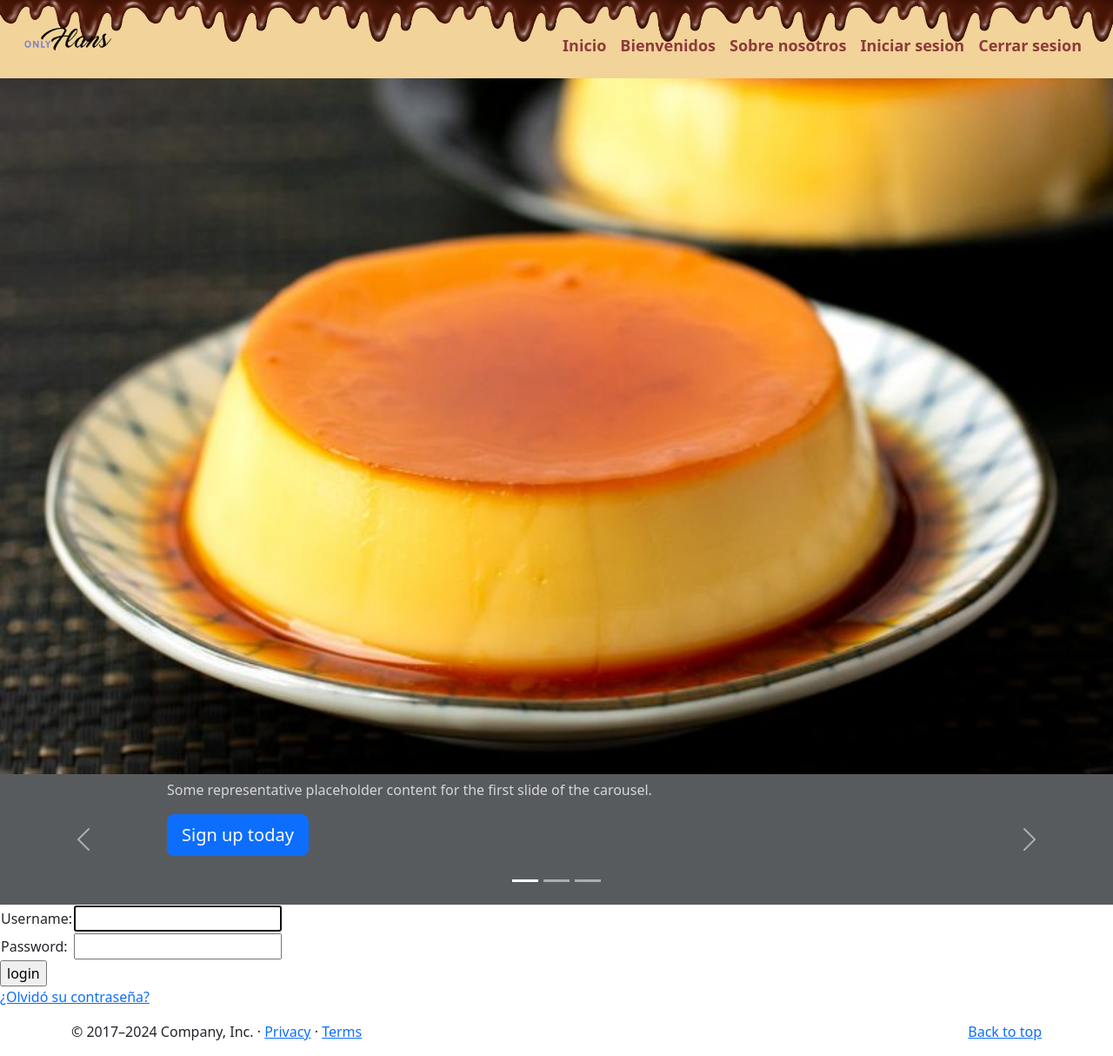
After one commit to reganst93/proyecto_django_desafio, a Django app: page /accounts/login/ in a window 1280 px wide. The commit adds this page. Shown: the whole page at 87% size. Run offline with Django 4.2, Linux system fonts and the light colour scheme.

Commit message:
primer requerimiento

```diff
--- a/onlyflansapp/onlyflansapp/urls.py
+++ b/onlyflansapp/onlyflansapp/urls.py
@@ -16,9 +16,8 @@
 """
 
 from django.contrib import admin
-from django.urls import path
+from django.urls import path, include
 from static_pages.views import index, about, welcome, contact
-
 
 urlpatterns = [
     path("admin/", admin.site.urls),
@@ -26,4 +25,7 @@
     path("about", about, name="acerca"),
     path("welcome", welcome, name="bienvenidos"),
     path("contact", contact, name="contacto"),
+    path(
+        "accounts/", include("django.contrib.auth.urls")
+    ),  # Habilita las URL de autenticación
 ]
--- /dev/null
+++ b/onlyflansapp/static_pages/templates/registration/login.html
@@ -0,0 +1,37 @@
+{% extends 'static_base.html' %}
+
+{% block content %}
+
+  {% if form.errors %}
+    <p>Su nombre de usuario y contraseña no coinciden. Inténtalo de nuevo.</p>
+  {% endif %}
+
+  {% if next %}
+    {% if user.is_authenticated %}
+      <p>Su cuenta no tiene acceso a esta página. Para continuar,
+      inicie sesión con una cuenta que tenga acceso.</p>
+    {% else %}
+      <p>Por favor inicie sesión para ver esta página.</p>
+    {% endif %}
+  {% endif %}
+
+  <form method="post" action="{% url 'login' %}">
+    {% csrf_token %}
+    <table>
+      <tr>
+        <td>{{ form.username.label_tag }}</td>
+        <td>{{ form.username }}</td>
+      </tr>
+      <tr>
+        <td>{{ form.password.label_tag }}</td>
+        <td>{{ form.password }}</td>
+      </tr>
+    </table>
+    <input type="submit" value="login">
+    <input type="hidden" name="next" value="{{ next }}">
+  </form>
+
+  {# Asume que configura la vista de restablecimiento de contraseña en su URLconf #}
+  <p><a href="{% url 'password_reset' %}">¿Olvidó su contraseña?</a></p>
+
+{% endblock %}
--- a/onlyflansapp/static_pages/templates/static_base.html
+++ b/onlyflansapp/static_pages/templates/static_base.html
@@ -28,6 +28,12 @@
                 </li>
                 <li class="nav-item">
                     <a class="nav-link text-light" href="about">Sobre nosotros</a>
+                </li>
+                <li class="nav-item">
+                  <a class="nav-link text-light" href="accounts/login/">Iniciar sesion</a>
+                </li>
+                <li class="nav-item">
+                  <a class="nav-link text-light" href="accounts/logout/">Cerrar sesion</a>
                 </li>
             </ul>
         </div>
@@ -91,6 +97,10 @@
 {% endblock pages %}
 {% block content %}
 {% endblock content %}
+{% block login %}
+{% endblock login %}
+{% block logout %}
+{% endblock logout %}
 {% block footer %}
 <footer class="container">
     <p class="float-end"><a href="#">Back to top</a></p>
```
Also changed, not shown: onlyflansapp/onlyflansapp/settings.py (+6 -1 lines), onlyflansapp/static_pages/templates/registration/logout.html (added, +7 -0 lines), onlyflansapp/static_pages/templates/registration/password_reset_form.html (added, +12 -0 lines).
